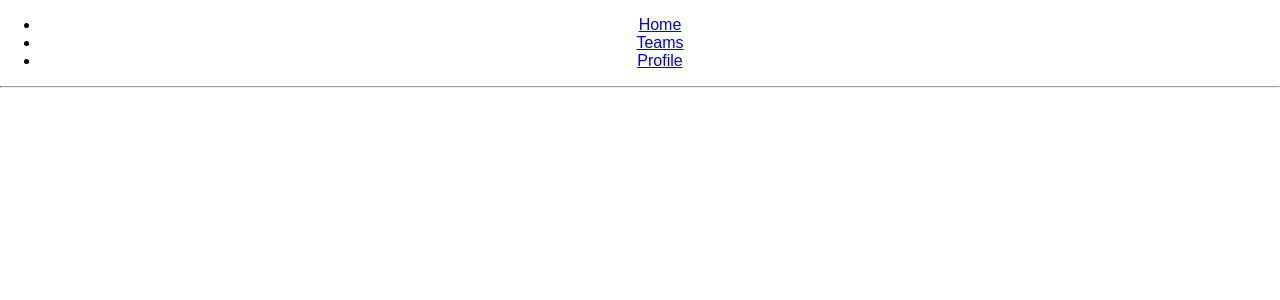
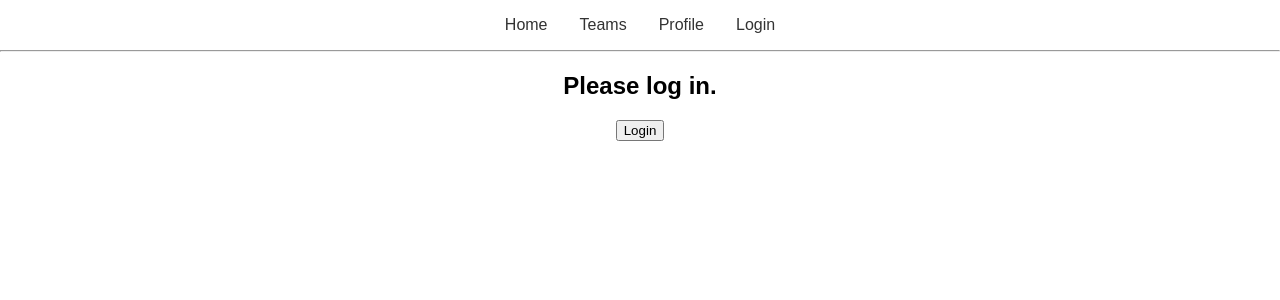
Before and after one commit to wingardtw/laddr, a React (Create React App) app in the folder frontend/laddr-react/: page /login in a window 1280 px wide. Shown: the top 300 px of the page. Built offline with nearby package versions, Linux system fonts and the light colour scheme.

Commit message:
favicon and navbar changes

```diff
--- a/frontend/laddr-react/public/index.html
+++ b/frontend/laddr-react/public/index.html
@@ -9,7 +9,7 @@
       homescreen on Android. See https://developers.google.com/web/fundamentals/engage-and-retain/web-app-manifest/
     -->
     <link rel="manifest" href="%PUBLIC_URL%/manifest.json">
-    <link rel="shortcut icon" href="%PUBLIC_URL%/favicon.ico">
+    <link rel="shortcut icon" href="%PUBLIC_URL%/laddrFav.png">
     <!--
       Notice the use of %PUBLIC_URL% in the tags above.
       It will be replaced with the URL of the `public` folder during the build.
@@ -19,7 +19,7 @@
       work correctly both with client-side routing and a non-root public URL.
       Learn how to configure a non-root public URL by running `npm run build`.
     -->
-    <title>React App</title>
+    <title>Laddr</title>
   </head>
   <body>
     <noscript>
--- a/frontend/laddr-react/src/components/App/App.js
+++ b/frontend/laddr-react/src/components/App/App.js
@@ -1,7 +1,5 @@
 import React, { Component } from 'react';
-import logo from './logo.svg';
 import './App.css';
-import BasicExample from '../BasicExample/BasicExample';
 import Navbar from '../Navbar/Navbar';
 
 class App extends Component {
--- a/frontend/laddr-react/src/components/BasicExample/BasicExample.js
+++ /dev/null
@@ -1,70 +0,0 @@
-import React from "react";
-import { BrowserRouter as Router, Route, Link } from "react-router-dom";
-
-const BasicExample = () => (
-  <Router>
-    <div>
-      <ul>
-        <li>
-          <Link to="/">Home</Link>
-        </li>
-        <li>
-          <Link to="/about">About</Link>
-        </li>
-        <li>
-          <Link to="/topics">Topics</Link>
-        </li>
-      </ul>
-
-      <hr />
-
-      <Route exact path="/" component={Home} />
-      <Route path="/about" component={About} />
-      <Route path="/topics" component={Topics} />
-    </div>
-  </Router>
-);
-
-const Home = () => (
-  <div>
-    <h2>Home</h2>
-  </div>
-);
-
-const About = () => (
-  <div>
-    <h2>About</h2>
-  </div>
-);
-
-const Topics = ({ match }) => (
-  <div>
-    <h2>Topics</h2>
-    <ul>
-      <li>
-        <Link to={`${match.url}/rendering`}>Rendering with React</Link>
-      </li>
-      <li>
-        <Link to={`${match.url}/components`}>Components</Link>
-      </li>
-      <li>
-        <Link to={`${match.url}/props-v-state`}>Props v. State</Link>
-      </li>
-    </ul>
-
-    <Route path={`${match.url}/:topicId`} component={Topic} />
-    <Route
-      exact
-      path={match.url}
-      render={() => <h3>Please select a topic.</h3>}
-    />
-  </div>
-);
-
-const Topic = ({ match }) => (
-  <div>
-    <h3>{match.params.topicId}</h3>
-  </div>
-);
-
-export default BasicExample;
--- /dev/null
+++ b/frontend/laddr-react/src/components/Login/Login.js
@@ -0,0 +1,62 @@
+import React, { Component } from 'react';
+
+function LoginButton(props) {
+    return (
+      <button onClick={props.onClick}>
+        Login
+      </button>
+    );
+  }
+
+  function LogoutButton(props) {
+    return (
+      <button onClick={props.onClick}>
+        Logout
+      </button>
+    );
+  }
+
+
+
+class Login extends Component {
+
+    constructor(props) {
+        super(props);
+        this.handleLoginClick = this.handleLoginClick.bind(this);
+        this.handleLogoutClick = this.handleLogoutClick.bind(this);
+        this.state = {isLoggedIn: false};
+    }
+
+    handleLoginClick() {
+        this.setState({isLoggedIn: true});
+    }
+
+    handleLogoutClick() {
+        this.setState({isLoggedIn: false});
+    }
+
+    render() {
+        const isLoggedIn = this.state.isLoggedIn;
+        let button, welcome;
+
+        if (isLoggedIn) {
+            button = <LogoutButton onClick={this.handleLogoutClick} />;
+            welcome = "Welcome back!"
+        } else {
+            button = <LoginButton onClick={this.handleLoginClick} />;
+            welcome = "Please log in."
+        }
+
+
+        return (
+            <div className="container">
+                <h1>
+                    {welcome}
+                </h1>
+                {button}
+            </div>
+        )
+    }
+}
+
+export default Login;
--- /dev/null
+++ b/frontend/laddr-react/src/components/Navbar/Navbar.css
@@ -0,0 +1,15 @@
+.navbar__list {
+    display: flex;
+    padding: 0px;
+    list-style: none;
+    justify-content: center;
+}
+
+.navbar__item {
+    margin: 0rem 1rem;
+}
+
+.navbar__item > a {
+    text-decoration: none;
+    color: #333;
+}
--- a/frontend/laddr-react/src/components/Navbar/Navbar.js
+++ b/frontend/laddr-react/src/components/Navbar/Navbar.js
@@ -4,14 +4,18 @@ import NavbarItem from "./NavbarItem";
 import Teams from "../Teams/Teams";
 import Profile from "../Profile/Profile"
 import Home from "../Home/Home"
+import Login from "../Login/Login"
+import "./Navbar.css"
 
 const Navbar = () => (
   <Router>
-    <nav>
-      <ul>
+    <nav className="navbar">
+      <ul className="navbar__list">
         <NavbarItem link="" linkTitle="Home" />
         <NavbarItem link="Teams" linkTitle="Teams" />
         <NavbarItem link="Profile" linkTitle="Profile" />
+        <NavbarItem link="Login" linkTitle="Login" />
+
       </ul>
 
       <hr />
@@ -19,6 +23,7 @@ const Navbar = () => (
       <Route exact path="/" component={Home} />
       <Route path="/Teams" component={Teams} />
       <Route path="/Profile" component={Profile} />
+      <Route path="/login" component={Login} />
     </nav>
   </Router>
 );
```
Also changed, not shown: frontend/laddr-react/public/laddrFav.png (added), frontend/laddr-react/src/components/App/logo.svg (deleted).
